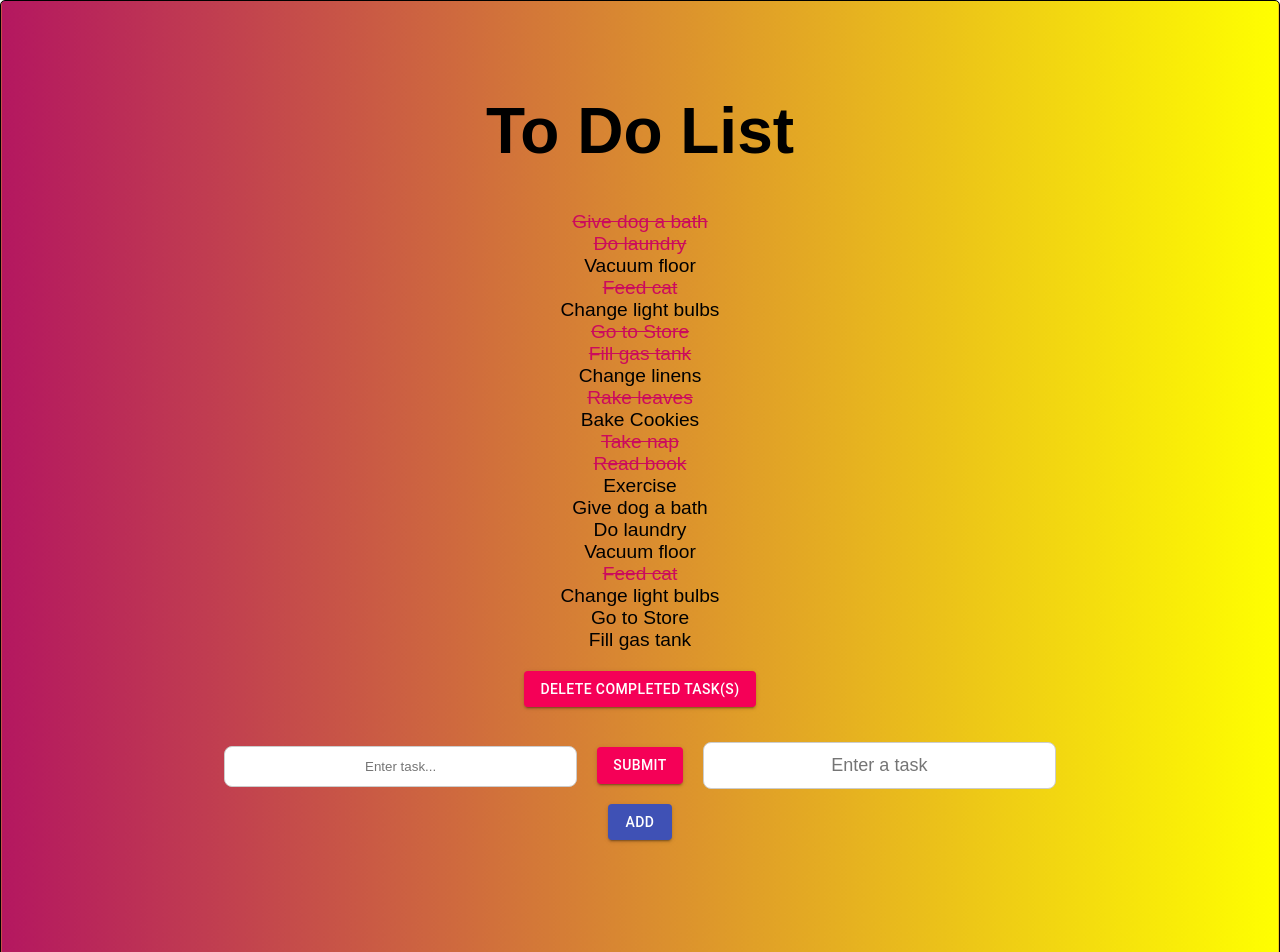
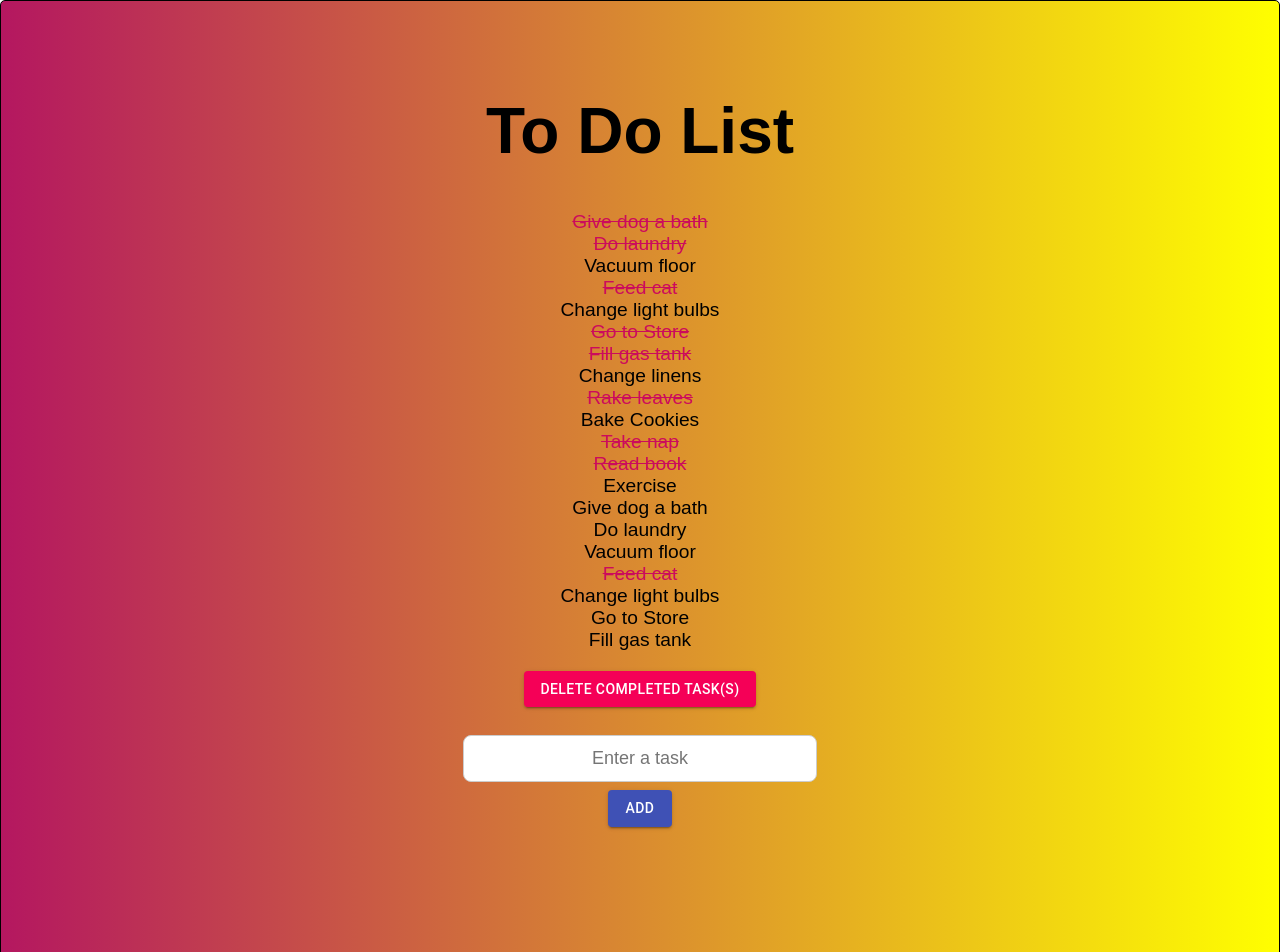
Before and after one commit to 2021-IBM-Accelerate-SW-Track/lab-1-team-23, a React (Create React App) app: page / in a window 1280 px wide. Shown: the top 952 px of the page. Built offline with nearby package versions, Linux system fonts and the light colour scheme.

Commit message:
fixed another bug

```diff
--- a/src/App.css
+++ b/src/App.css
@@ -40,7 +40,7 @@ code {
 }
 
 Button.submit-button{ /*Distance from bottom of page*/
-    margin-bottom: 1000%;
+    margin-bottom: 30%;
 }
 
 header.header-content /*Header CSS*/
--- a/src/ToDoForm.js
+++ b/src/ToDoForm.js
@@ -21,11 +21,6 @@ const ToDoForm = ({ addTask }) =>
     }
     return (
         <form onSubmit={handleSubmit}>
-
-            <input value={userInput} type="text" onChange={handleChange} placeholder="Enter task..."/>
-            <Button variant="contained" color="secondary" style={{margin: '20px'}} onClick={ handleSubmit }> Submit </Button>
-
-
             <input className = 'text-box'value={userInput} type="text" onChange={handleChange} placeholder="Enter a task"/>
             <br />
             <Button className = 'submit-button' variant="contained" color="primary" onClick={ handleSubmit }> Add </Button>
```
